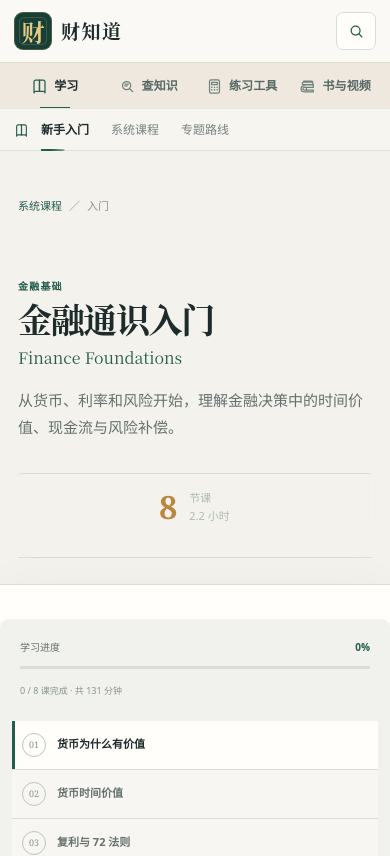
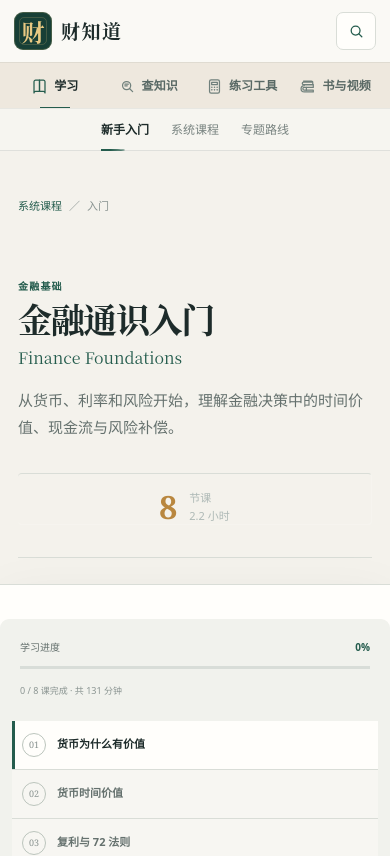
Before and after one commit to hugo8680/caizhidao, a Next.js app: page /courses/finance-foundations/ in a window 390 px wide. Shown: the top 856 px of the page. Built offline with nearby package versions, Linux system fonts and the light colour scheme.

Commit message:
Remove redundant section navigation labels

```diff
--- a/app/editorial-system.css
+++ b/app/editorial-system.css
@@ -277,26 +277,14 @@ body .section-nav-inner {
   height: 44px;
   margin: 0 auto;
   padding: 0;
-  display: grid;
-  grid-template-columns: minmax(210px, 238px) minmax(430px, 1fr) minmax(200px, 238px);
-  gap: 28px;
+  display: flex;
   align-items: center;
-}
-
-body .section-nav-label {
-  display: inline-flex;
-  align-items: center;
-  gap: 8px;
-  padding: 0;
-  border: 0;
-}
-
-body .section-nav-label::before { display: none; }
-body .section-nav-label > svg { width: 15px; height: 15px; color: var(--cz-green); }
-body .section-nav-label b { color: var(--cz-muted); font: 600 12px/1 var(--cz-sans); }
+  justify-content: center;
+}
 
 body .site-chrome .section-nav nav {
   min-width: 0;
+  max-width: 100%;
   height: 44px;
   padding: 0;
   display: flex;
@@ -586,11 +574,9 @@ body .system-board > footer b { display: block; margin-bottom: 4px; color: var(-
   body .section-nav-inner {
     width: 100%;
     padding: 0 22px;
-    grid-template-columns: auto minmax(0, 1fr);
-    gap: 20px;
   }
 
-  body .site-chrome .section-nav nav { justify-content: flex-start; }
+  body .site-chrome .section-nav nav { justify-content: center; }
 
   body .science-hero {
     grid-template-columns: 1fr;
@@ -633,8 +619,7 @@ body .system-board > footer b { display: block; margin-bottom: 4px; color: var(-
   }
 
   body .section-nav { height: 42px; }
-  body .section-nav-inner { height: 42px; padding: 0 14px; gap: 12px; }
-  body .section-nav-label b { display: none; }
+  body .section-nav-inner { height: 42px; padding: 0 14px; }
   body .site-chrome .section-nav nav { height: 42px; gap: 22px; }
   body .site-chrome .section-nav nav a { height: 42px; }
 
--- a/components/site-header.tsx
+++ b/components/site-header.tsx
@@ -105,7 +105,6 @@ export function SiteHeader() {
       {activeGroup && (
         <div className="section-nav">
           <div className="section-nav-inner">
-            <span className="section-nav-label"><HeaderIcon name={activeGroup.icon} /><b>{activeGroup.label}</b></span>
             <nav aria-label={`${activeGroup.label}二级导航`} ref={subnavRef}>
               {activeGroup.items.map((item) => {
                 const active = item.key === activeItem?.key;
```
